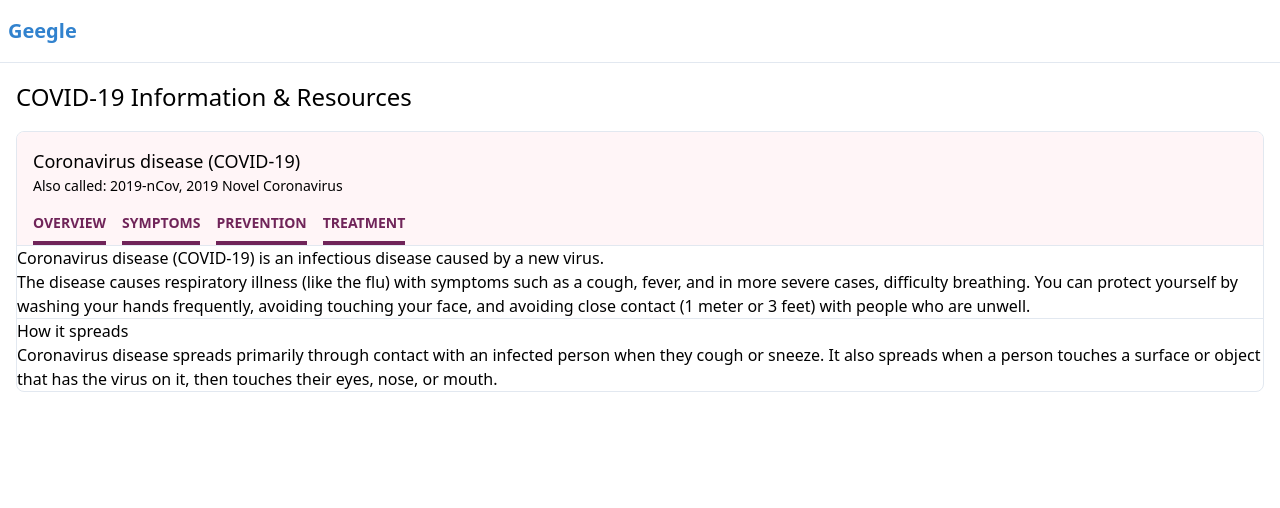
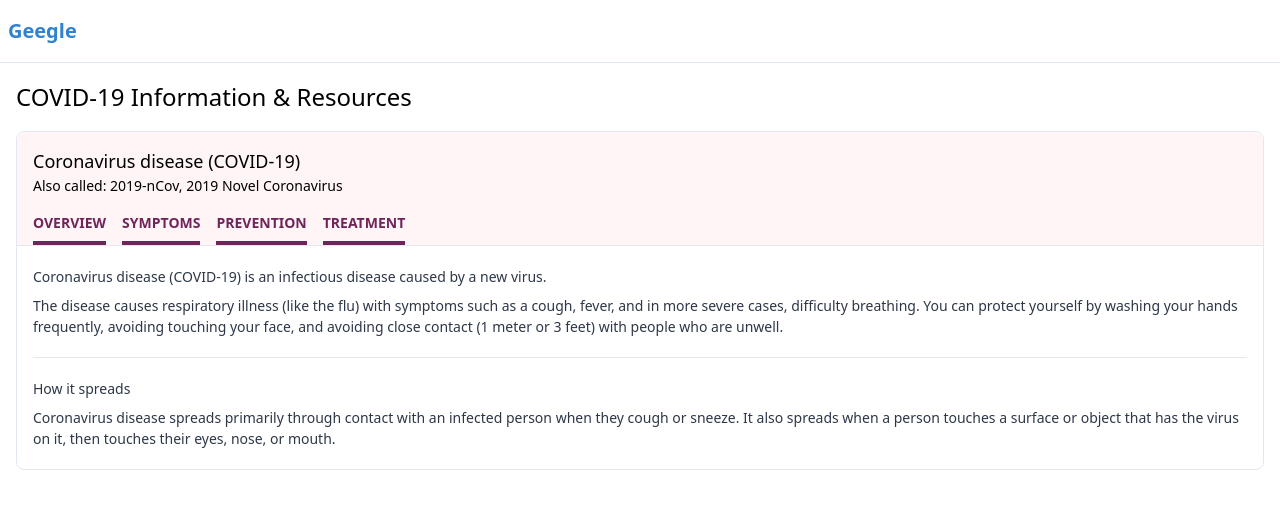
Before and after one commit to dance2die/demo.tailwind-covid19-google, a React (Create React App) app: page / in a window 1280 px wide. Shown: the top 508 px of the page. Built offline with nearby package versions, Linux system fonts and the light colour scheme.

Commit message:
Styled main & secondary styling

```diff
--- a/src/App.tsx
+++ b/src/App.tsx
@@ -1,39 +1,61 @@
-import React, { useState } from 'react'
+import React, { useState, ReactElement, FC } from 'react'
 import { Header } from './Header'
 
 const Title = () => (
   <h2 className='text-2xl my-4'>COVID-19 Information & Resources</h2>
 )
 
-const DefinitionContainer = (props: any) => <section>{props.children}</section>
+const DefinitionContainer = (props: any) => (
+  <section className=''>{props.children}</section>
+)
+const DefinitionDescription = (props: any) => (
+  <article className='p-4'>{props.children}</article>
+)
 
-const DefinitionOverview = () => (
+const DefinitionBase: FC<{ main: ReactElement; secondary: ReactElement }> = ({
+  main,
+  secondary
+}) => (
   <DefinitionContainer>
-    <article>
-      <p>
+    <DefinitionDescription>{main}</DefinitionDescription>
+    <hr className="mx-4" />
+    <DefinitionDescription>{secondary}</DefinitionDescription>
+  </DefinitionContainer>
+)
+
+const DefinitionParagraph = (props: any) => (
+  <p className='py-1 text-sm text-gray-800'>{props.children}</p>
+)
+
+const DefinitionOverview = () => {
+  const main = (
+    <>
+      <DefinitionParagraph>
         Coronavirus disease (COVID-19) is an infectious disease caused by a new
         virus.
-      </p>
-      <p>
+      </DefinitionParagraph>
+      <DefinitionParagraph>
         The disease causes respiratory illness (like the flu) with symptoms such
         as a cough, fever, and in more severe cases, difficulty breathing. You
         can protect yourself by washing your hands frequently, avoiding touching
         your face, and avoiding close contact (1 meter or 3 feet) with people
         who are unwell.
-      </p>
-    </article>
-    <hr />
-    <article>
-      <h4>How it spreads</h4>
-      <p>
+      </DefinitionParagraph>
+    </>
+  )
+  const secondary = (
+    <>
+      <DefinitionParagraph>How it spreads</DefinitionParagraph>
+      <DefinitionParagraph>
         Coronavirus disease spreads primarily through contact with an infected
         person when they cough or sneeze. It also spreads when a person touches
         a surface or object that has the virus on it, then touches their eyes,
         nose, or mouth.
-      </p>
-    </article>
-  </DefinitionContainer>
-)
+      </DefinitionParagraph>
+    </>
+  )
+  return <DefinitionBase main={main} secondary={secondary} />
+}
 const DefinitionSymptoms = () => <section>DefinitionSymptoms</section>
 const DefinitionPrevention = () => <section>DefinitionPrevention</section>
 const DefinitionTreatment = () => <section>DefinitionTreatment</section>
```
